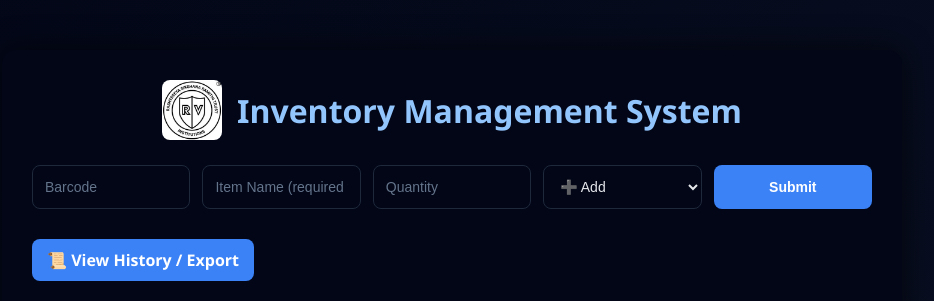
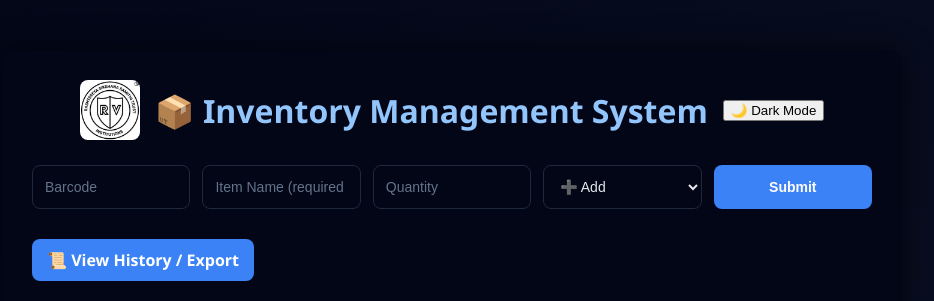
Before and after one commit to sharadwath362-netizen/BCIL, a Flask app: page / in a window 1280 px wide. Shown: the top 301 px of the page, without its empty margins (188-1122 px from the left). Run offline with Flask 3, Linux system fonts and the light colour scheme; data that the repository does not hold is empty.

Commit message:
Update index.html

```diff
--- a/templates/index.html
+++ b/templates/index.html
@@ -9,10 +9,11 @@
 <body>
 
 <div class="container">
-    <!-- Header with logo -->
+    <!-- Header with logo and theme toggle -->
     <div class="header">
         <img src="/static/logo.png" alt="College Logo" class="logo">
-        <h1> Inventory Management System</h1>
+        <h1>📦 Inventory Management System</h1>
+        <button id="theme-toggle">🌙 Dark Mode</button>
     </div>
 
     <!-- Inventory Form -->
@@ -68,31 +69,58 @@
 </div>
 
 <script>
-    // Inventory data
+    const body = document.body;
+    const toggleBtn = document.getElementById("theme-toggle");
+
+    // Load previous preference
+    if(localStorage.getItem("theme") === "light"){
+        body.classList.add("light-mode");
+        toggleBtn.textContent = "🌞 Light Mode";
+    }
+
+    // Toggle theme
+    toggleBtn.addEventListener("click", () => {
+        body.classList.toggle("light-mode");
+        if(body.classList.contains("light-mode")){
+            toggleBtn.textContent = "🌞 Light Mode";
+            localStorage.setItem("theme","light");
+        } else {
+            toggleBtn.textContent = "🌙 Dark Mode";
+            localStorage.setItem("theme","dark");
+        }
+        updateChartColors();
+    });
+
+    // ---------------- Chart Data ----------------
     const itemNames = [{% for item in items %}"{{ item[2]}}",{% endfor %}];
     const quantities = [{% for item in items %}{{ item[3]}},{% endfor %}];
-
-    // Item Popularity (Horizontal Bar)
-    new Chart(document.getElementById("popularityChart"), {
-        type: "bar",
-        data: { labels: itemNames, datasets: [{ label: "Quantity", data: quantities, backgroundColor: "#60a5fa" }] },
-        options: { indexAxis: "y", responsive: true, plugins: { legend: { display: false } } }
-    });
-
-    // Stock Levels (Color-coded)
-    const maxQty = Math.max(...quantities, 1);
-    const stockColors = quantities.map(q => q/maxQty<0.3?"#ef4444":q/maxQty<0.6?"#facc15":"#22c55e");
-    new Chart(document.getElementById("stockChart"), {
-        type: "bar",
-        data: { labels: itemNames, datasets: [{ label: "Stock Level", data: quantities, backgroundColor: stockColors }] },
-        options: { responsive: true, plugins: { legend: { display: false } } }
-    });
-
-    // Daily Activity (Line Chart)
     const dates = [{% for d in dates %}"{{ d}}",{% endfor %}];
     const dailyCounts = [{% for c in daily_counts %}{{ c }},{% endfor %}];
 
-    new Chart(document.getElementById("dailyActivityChart"), {
+    let popularityChart, stockChart, dailyActivityChart;
+
+    function getTextColor() {
+        return body.classList.contains("light-mode") ? "#111827" : "#e5e7eb";
+    }
+
+    function createCharts() {
+        const textColor = getTextColor();
+        const maxQty = Math.max(...quantities, 1);
+        const stockColors = quantities.map(q => q/maxQty<0.3?"#ef4444":q/maxQty<0.6?"#facc15":"#22c55e");
+
+        popularityChart = new Chart(document.getElementById("popularityChart"), {
+            type: "bar",
+            data: { labels: itemNames, datasets: [{ label: "Quantity", data: quantities, backgroundColor: "#60a5fa" }] },
+            options: { indexAxis: "y", responsive: true, plugins: { legend: { display: false, labels: { color: textColor } } }, scales: { x: { ticks: { color: textColor } }, y: { ticks: { color: textColor } } } }
+        });
+
+        stockChart = new Chart(document.getElementById("stockChart"), {
+            type: "bar",
+            data: { labels: itemNames, datasets: [{ label: "Stock Level", data: quantities, backgroundColor: stockColors }] },
+            options: { responsive: true, plugins: { legend: { display: false, labels: { color: textColor } } }, scales: { x: { ticks: { color: textColor } }, y: { ticks: { color: textColor } } } }
+        });
+
+        dailyActivityChart = new Chart(document.getElementById("dailyActivityChart"), {
             type: "line",
             data: {
                 labels: dates,
@@ -109,13 +137,29 @@
             },
             options: {
                 responsive: true,
-            plugins: { legend: { display: true } },
+                plugins: { legend: { labels: { color: textColor } } },
                 scales: {
-                y: { beginAtZero: true, title: { display: true, text: "Items Added/Removed" } },
-                x: { title: { display: true, text: "Date" } }
+                    y: { beginAtZero: true, title: { display: true, text: "Items Added/Removed", color: textColor }, ticks: { color: textColor } },
+                    x: { title: { display: true, text: "Date", color: textColor }, ticks: { color: textColor } }
                 }
             }
         });
+    }
+
+    function updateChartColors() {
+        const textColor = getTextColor();
+        [popularityChart, stockChart, dailyActivityChart].forEach(chart => {
+            chart.options.scales.x.ticks.color = textColor;
+            chart.options.scales.y.ticks.color = textColor;
+            if(chart.options.scales.x.title) chart.options.scales.x.title.color = textColor;
+            if(chart.options.scales.y.title) chart.options.scales.y.title.color = textColor;
+            if(chart.options.plugins.legend.labels) chart.options.plugins.legend.labels.color = textColor;
+            chart.update();
+        });
+    }
+
+    // Initialize charts
+    createCharts();
 </script>
 
 </body>
```
Lines whose indentation alone changed are shown as unchanged.
